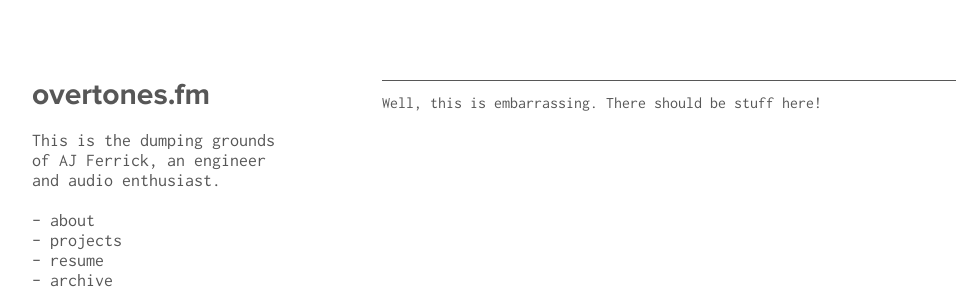
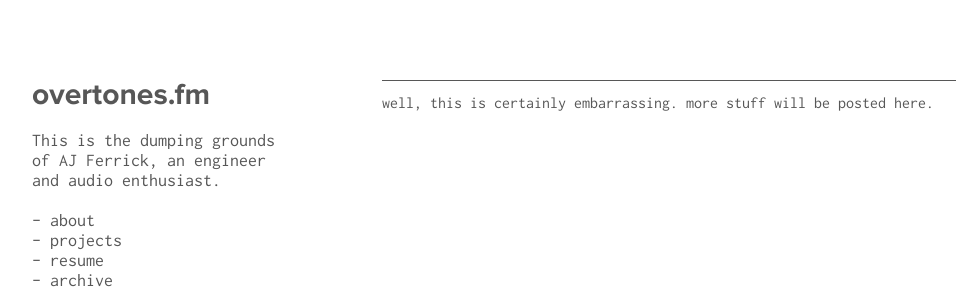
Before and after one commit to ajferrick/blog, a Jekyll site: the page built from projects/index.html, in a window 1280 px wide. Shown: the top 289 px of the page, without its empty margins (18-974 px from the left). Built offline with Jekyll 4.4.1, drawn with Linux system fonts in a browser that asks for light colours; nearby versions of some CDN libraries.

Commit message:
Some different filler text

```diff
--- a/projects/index.html
+++ b/projects/index.html
@@ -5,6 +5,6 @@ title: projects
 
 <article class="content-body">
 
-    <p>Well, this is embarrassing. There should be stuff here!</p>
+    <p>well, this is certainly embarrassing. more stuff will be posted here.<p>
 
 </article>
```
